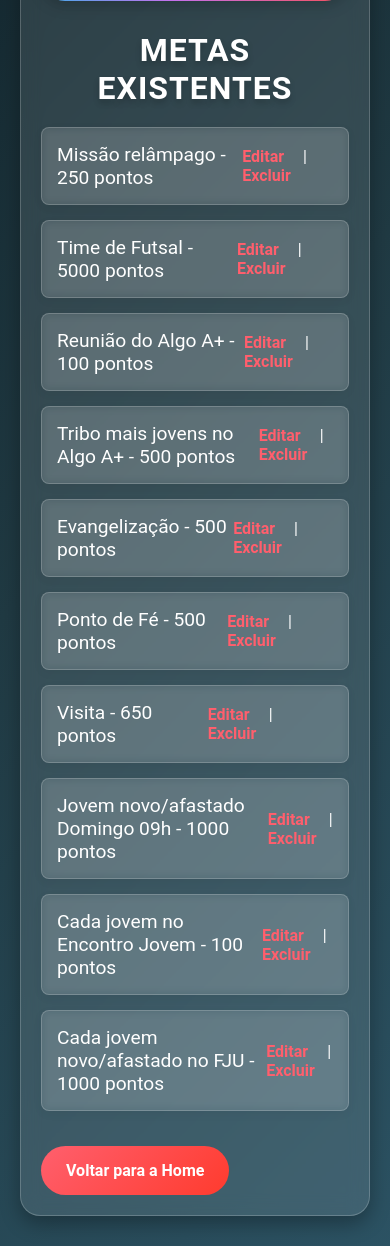
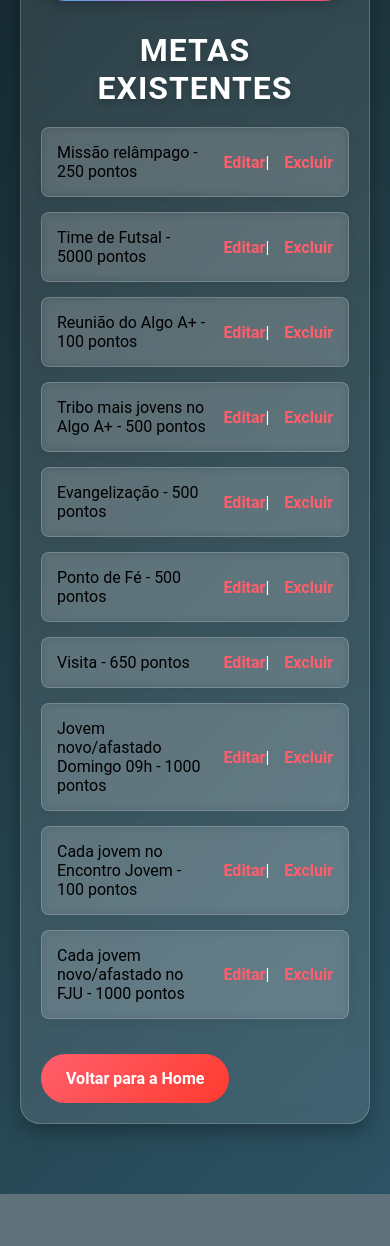
Before and after one commit to RonaldDevend/Pontua-o-de-Rally, a Flask app: page /metas in a window 390 px wide. Shown: the part 434-1680 px from the top of the page. After the commit the page ends 1628 px from the top, so only its background shows below. Run offline with Flask 3, Linux system fonts and the light colour scheme; data comes from the database, SQL or seed files in the repository.

Commit message:
Atualização: ajustes responsivos no site

```diff
--- a/static/css/metas.css
+++ b/static/css/metas.css
@@ -129,15 +129,21 @@ button.submit-btn:active {
 
 .meta-text {
     font-size: 1.2rem;
-    color: #fff;
+    color: #000; /* Cor preta no nome e pontuação */
+    flex-grow: 1;
 }
 
 /* Ações de editar/excluir */
+.actions {
+    display: flex;
+    justify-content: flex-end; /* Ações à direita */
+}
+
 .actions a {
     text-decoration: none;
     color: #FF5F6D;
     font-weight: bold;
-    margin-right: 15px;
+    margin-left: 15px;
     transition: color 0.3s ease;
 }
 
@@ -189,6 +184,20 @@ button.submit-btn:active {
         font-size: 2rem;
     }
 
+    .meta-item {
+        flex-direction: row; /* Exibe os itens em linha */
+        justify-content: space-between;
+    }
+
+    .meta-text {
+        color: #000; /* Preto para o texto */
+        font-size: 1rem;
+    }
+
+    .actions {
+        justify-content: flex-end;
+    }
+
     input[type="text"], input[type="number"], button.submit-btn {
         font-size: 1rem;
     }
```
Also changed, not shown: other parts of static/css/metas.css (+12 -23 lines).
